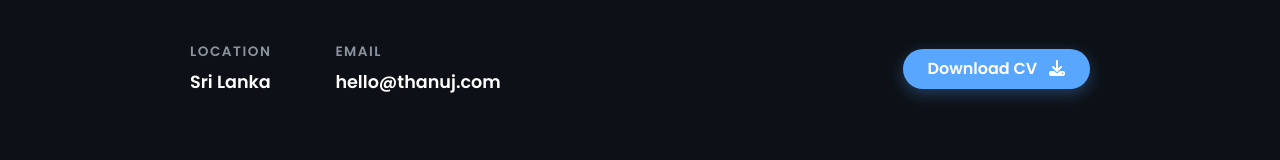
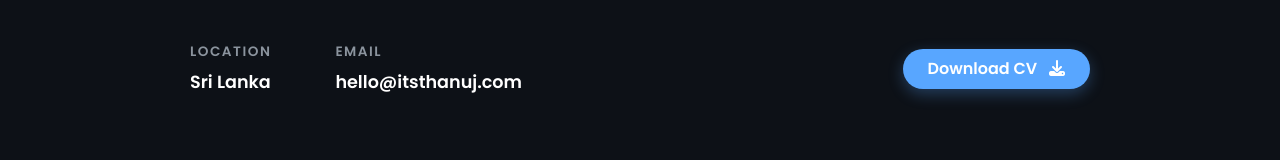
Before and after one commit to thanuj-23/portfolio, a React (Vite) app: page / in a window 1280 px wide. Shown: the part 1344-1504 px from the top of the page. Built offline with nearby package versions, Linux system fonts and the light colour scheme.

Commit message:
Update branding: email to hello@itsthanuj.com and fix favicon path

```diff
--- a/index.html
+++ b/index.html
@@ -3,10 +3,7 @@
 
 <head>
   <meta charset="UTF-8" />
-  <link rel="icon" type="image/svg+xml" href="/vite.svg" />
-  <meta name="viewport" content="width=device-width, initial-scale=1.0" />
-  <title>Thanuj Thilakarathne | Portfolio</title>
-  <link rel="icon" type="image/png" sizes="32x32" href="./public/images/logo.png">
+  <link rel="icon" type="image/png" href="/images/logo.png" />
   <!-- Modern Fonts (Poppins) -->
   <link rel="preconnect" href="https://fonts.googleapis.com">
   <link rel="preconnect" href="https://fonts.gstatic.com" crossorigin>
--- a/src/components/About.jsx
+++ b/src/components/About.jsx
@@ -39,7 +39,7 @@ const About = () => {
                         </div>
                         <div className="about-contact-item">
                             <label>EMAIL</label>
-                            <span>hello@thanuj.com</span>
+                            <span>hello@itsthanuj.com</span>
                         </div>
                     </div>
 
--- a/src/components/Contact.jsx
+++ b/src/components/Contact.jsx
@@ -36,11 +36,11 @@ const Contact = () => {
                                 <label className="email-label">
                                     <i className="fa-solid fa-circle" style={{ fontSize: '6px', color: '#2ea043' }}></i> EMAIL
                                 </label>
-                                <a href="mailto:Hello@thanuj.com" className="email-link">
-                                    Hello@thanuj.com
+                                <a href="mailto:hello@itsthanuj.com" className="email-link">
+                                    hello@itsthanuj.com
                                 </a>
                             </div>
-                            <a href="mailto:Hello@thanuj.com" className="get-in-touch-btn">
+                            <a href="mailto:hello@itsthanuj.com" className="get-in-touch-btn">
                                 <i className="fa-regular fa-envelope me-2"></i> GET IN TOUCH
                             </a>
                         </div>
--- a/src/components/Hero.jsx
+++ b/src/components/Hero.jsx
@@ -42,7 +42,7 @@ const Hero = () => {
                     </div>
                     <div className="hero-btn" style={{ '--i': 6 }}>
                         <a href="https://www.linkedin.com/in/thanujthilakarathne/" target="_blank" rel="noopener noreferrer" className="btn btn-primary">Hire Me</a>
-                        <a href="mailto:Hello@thanuj.com" className="btn btn-secondary">Contact Me</a>
+                        <a href="mailto:hello@itsthanuj.com" className="btn btn-secondary">Contact Me</a>
                     </div>
                 </div>
             </section>
```
